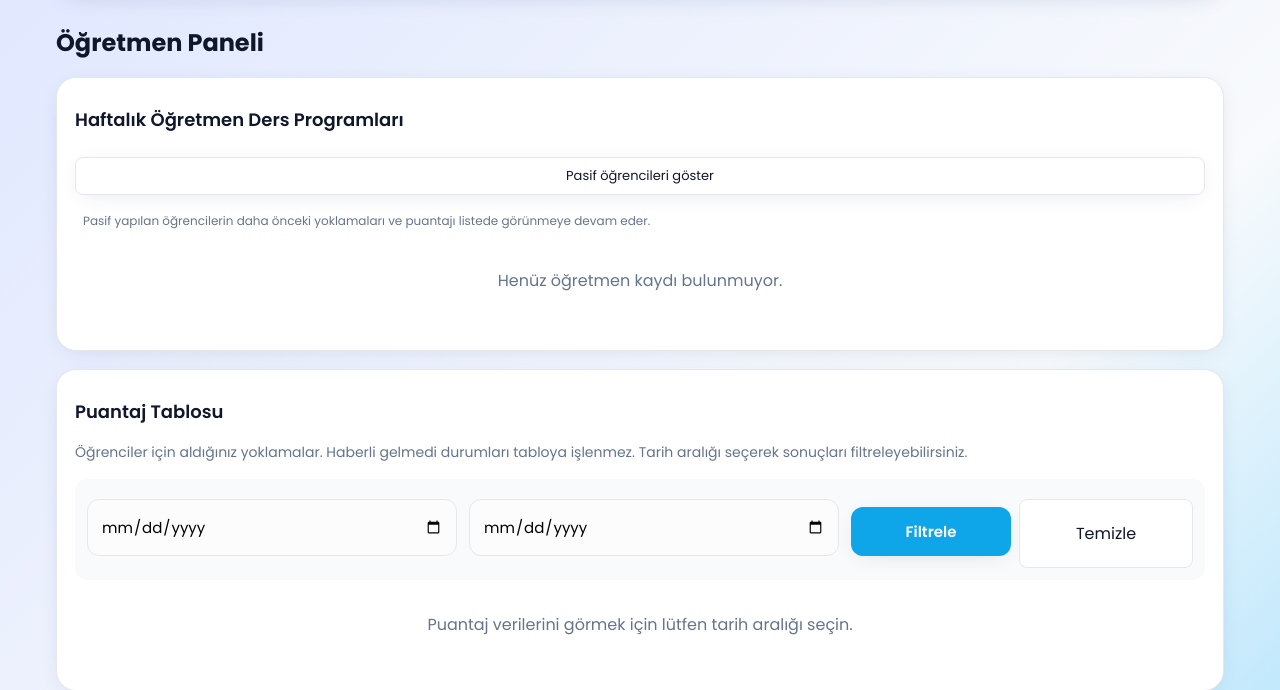
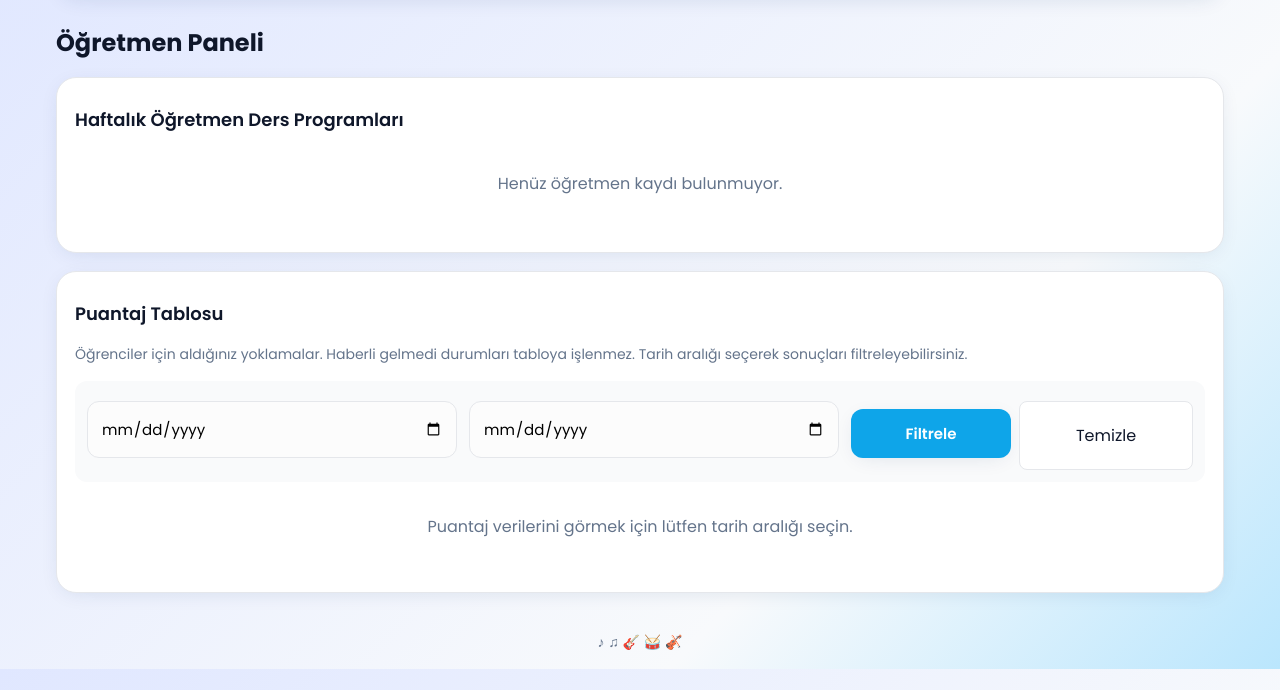
Before and after one commit to hbayseckin-prog/piarte, a FastAPI app: template templates/teacher_panel.html in a window 1280 px wide. Shown: the part 84-774 px from the top of the page. Run offline with FastAPI, Linux system fonts and the light colour scheme; the template is opened without the code that fills it, so the values that code supplies are empty.

Commit message:
fix(teacher): ders programinda pasif ogrencileri hic gosterme
Co-authored-by: Cursor <cursoragent@cursor.com>

```diff
--- a/app/main.py
+++ b/app/main.py
@@ -1231,7 +1231,7 @@ def quick_search(request: Request, q: str, db: Session = Depends(get_db)):
 
 # UI: Teacher panel
 @app.get("/ui/teacher", response_class=HTMLResponse)
-def teacher_panel(request: Request, selected_teacher_id: int | None = None, start_date: str | None = None, end_date: str | None = None, show_passive: str | None = None, db: Session = Depends(get_db)):
+def teacher_panel(request: Request, selected_teacher_id: int | None = None, start_date: str | None = None, end_date: str | None = None, db: Session = Depends(get_db)):
     user = request.session.get("user")
     if not user:
         return RedirectResponse(url="/login/teacher", status_code=302)
@@ -1258,8 +1258,7 @@ def teacher_panel(request: Request, selected_teacher_id: int | None = None, star
         </html>
         """, status_code=400)
     try:
-        # Pasif öğrenciler: program / puantaj / geçmiş yoklamalarda görünsün; ?show_passive=0 ile gizlenebilir.
-        show_passive_students = parse_show_passive_flag(show_passive)
+        # Ders programında pasif öğrenciler hiç gösterilmez (yoklama/puantaj yine tüm öğrencilerle hesaplanır).
         # Seçilen öğretmen ID'si yoksa, kendi ID'sini kullan
         display_teacher_id = selected_teacher_id if selected_teacher_id else current_teacher_id
 
@@ -1290,7 +1289,7 @@ def teacher_panel(request: Request, selected_teacher_id: int | None = None, star
         formatted_lessons = []
         for entry in lessons_with_students:
             lesson = entry["lesson"]
-            students_for_view = filter_students_by_passive_flag(entry["students"], show_passive_students)
+            students_for_view = filter_students_by_passive_flag(entry["students"], False)
             if not students_for_view:
                 # Öğrencisi olmayan dersleri program grid'inde gizle
                 continue
@@ -1337,7 +1336,7 @@ def teacher_panel(request: Request, selected_teacher_id: int | None = None, star
             teacher_formatted_lessons = []
             for entry in teacher_lessons:
                 lesson = entry["lesson"]
-                students_for_view = filter_students_by_passive_flag(entry["students"], show_passive_students)
+                students_for_view = filter_students_by_passive_flag(entry["students"], False)
                 if not students_for_view:
                     # Öğrencisi olmayan dersleri program grid'inde gizle
                     continue
@@ -1391,7 +1390,6 @@ def teacher_panel(request: Request, selected_teacher_id: int | None = None, star
             "attendance_totals": attendance_totals,
             "start_date": start_date or "",
             "end_date": end_date or "",
-            "show_passive_students": show_passive_students,
         }
         return templates.TemplateResponse("teacher_panel.html", context)
     except Exception as e:
--- a/templates/teacher_panel.html
+++ b/templates/teacher_panel.html
@@ -10,12 +10,6 @@
 
 <div class="card">
 	<h3 class="h2">Haftalık Öğretmen Ders Programları</h3>
-	<div style="margin-bottom:12px;">
-		<button type="button" onclick="togglePassiveInTeacherSchedule()" style="padding:8px 12px;background:#fff;color:#0f172a;border:1px solid var(--border);border-radius:8px;font-size:13px;cursor:pointer;font-weight:500;">
-			{% if show_passive_students %}Pasif öğrencileri gizle{% else %}Pasif öğrencileri göster{% endif %}
-		</button>
-		<span style="font-size:12px;color:#64748b;margin-left:8px;">Pasif yapılan öğrencilerin daha önceki yoklamaları ve puantajı listede görünmeye devam eder.</span>
-	</div>
 	{% if teachers_schedules %}
 	<!-- Sekme Butonları -->
 	<div class="tabs-container" style="margin-bottom:16px;border-bottom:2px solid var(--border);display:flex;flex-wrap:wrap;gap:8px;">
@@ -130,13 +124,6 @@
 			url.searchParams.set('selected_teacher_id', teacherId);
 			window.location.href = url.toString();
 		}
-		function togglePassiveInTeacherSchedule() {
-			const url = new URL(window.location.href);
-			const v = (url.searchParams.get('show_passive') || '').toLowerCase();
-			const showingPassive = v !== '0' && v !== 'false' && v !== 'off' && v !== 'no';
-			url.searchParams.set('show_passive', showingPassive ? '0' : '1');
-			window.location.href = url.toString();
-		}
 	</script>
 	{% else %}
 	<p style="color:#64748b;text-align:center;padding:20px;">Henüz öğretmen kaydı bulunmuyor.</p>
@@ -155,7 +142,6 @@
 		{% if selected_teacher_id %}
 		<input type="hidden" name="selected_teacher_id" value="{{ selected_teacher_id }}" />
 		{% endif %}
-		<input type="hidden" name="show_passive" value="{% if show_passive_students %}1{% else %}0{% endif %}" />
 		<div class="btn-group" style="width:100%;margin-top:8px;">
 			<button type="submit" style="flex:1;">Filtrele</button>
 			<a href="/ui/teacher{% if selected_teacher_id %}?selected_teacher_id={{ selected_teacher_id }}{% endif %}" style="padding:12px 20px;background:#fff;color:#0f172a;border:1px solid var(--border);border-radius:8px;text-decoration:none;font-weight:500;display:inline-flex;align-items:center;justify-content:center;flex:1;">Temizle</a>
```
